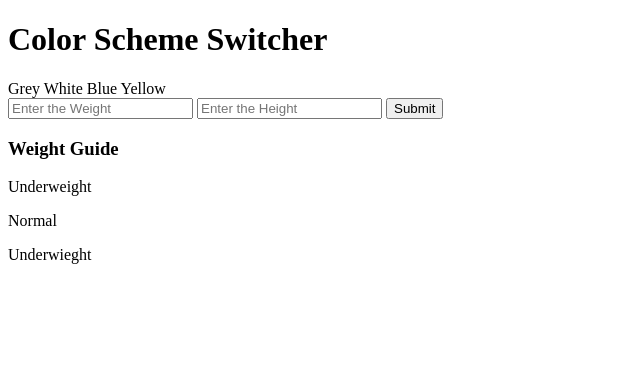
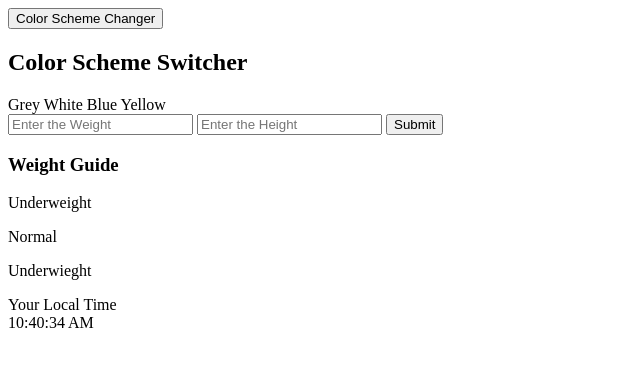
Before and after one commit to Vedantha-V-V/javascript-repo, a plain HTML site: page 07_projects/index.html in a window 1280 px wide. Shown: the whole page, without its empty margins (0-640 px from the left). Drawn offline with Linux system fonts and the light colour scheme.

Commit message:
Project 3

```diff
--- a/07_projects/index.html
+++ b/07_projects/index.html
@@ -4,13 +4,20 @@
     <meta charset="UTF-8">
     <meta name="viewport" content="width=device-width, initial-scale=1.0">
     <title>Document</title>
+    <link rel="stylesheet" href="styles.css">
 </head>
 <body>
+    <div class="navbar">
+        <button>Color Scheme Changer</button>
+    </div>
+    <section class="section" id="project1">
         <h1>Color Scheme Switcher</h1>
         <span class="button" id="grey">Grey</span>
         <span class="button" id="white">White</span>
         <span class="button" id="blue">Blue</span>
         <span class="button" id="yellow">Yellow</span>
+    </section>
+    <section class="section" id="project2">
         <form>
             <input type="text" id="weight" placeholder="Enter the Weight">
             <input type="text" id="height" placeholder="Enter the Height">
@@ -23,6 +30,15 @@
                 <p>Underwieght</p>
             </div>
         </form>
-    <script src="one.js"></script>
+    </section>
+    <section class="section" id="project3">
+        <div class="center">
+            <div id="banner">
+                <span>Your Local Time</span>
+                <div id="clock"></div>
+            </div>
+        </div>
+    </section>
+    <script src="script.js"></script>
 </body>
 </html>
--- a/07_projects/script.js
+++ b/07_projects/script.js
@@ -44,3 +44,12 @@ form.addEventListener('submit',function(e){
         result.innerHTML = `<spam>The BMI is ${val}</span>`
     }
 })
+
+//Digital Clock
+const clock = document.getElementById('clock')
+//document.querySelector('#clock')
+
+setInterval(function(){
+    let date = new Date();
+    clock.innerHTML=`<span>${date.toLocaleTimeString()}</span>`
+},1000)
```
Also changed, not shown: 07_projects/styles.css (added), 1 other file. Lines whose indentation alone changed are shown as unchanged.
